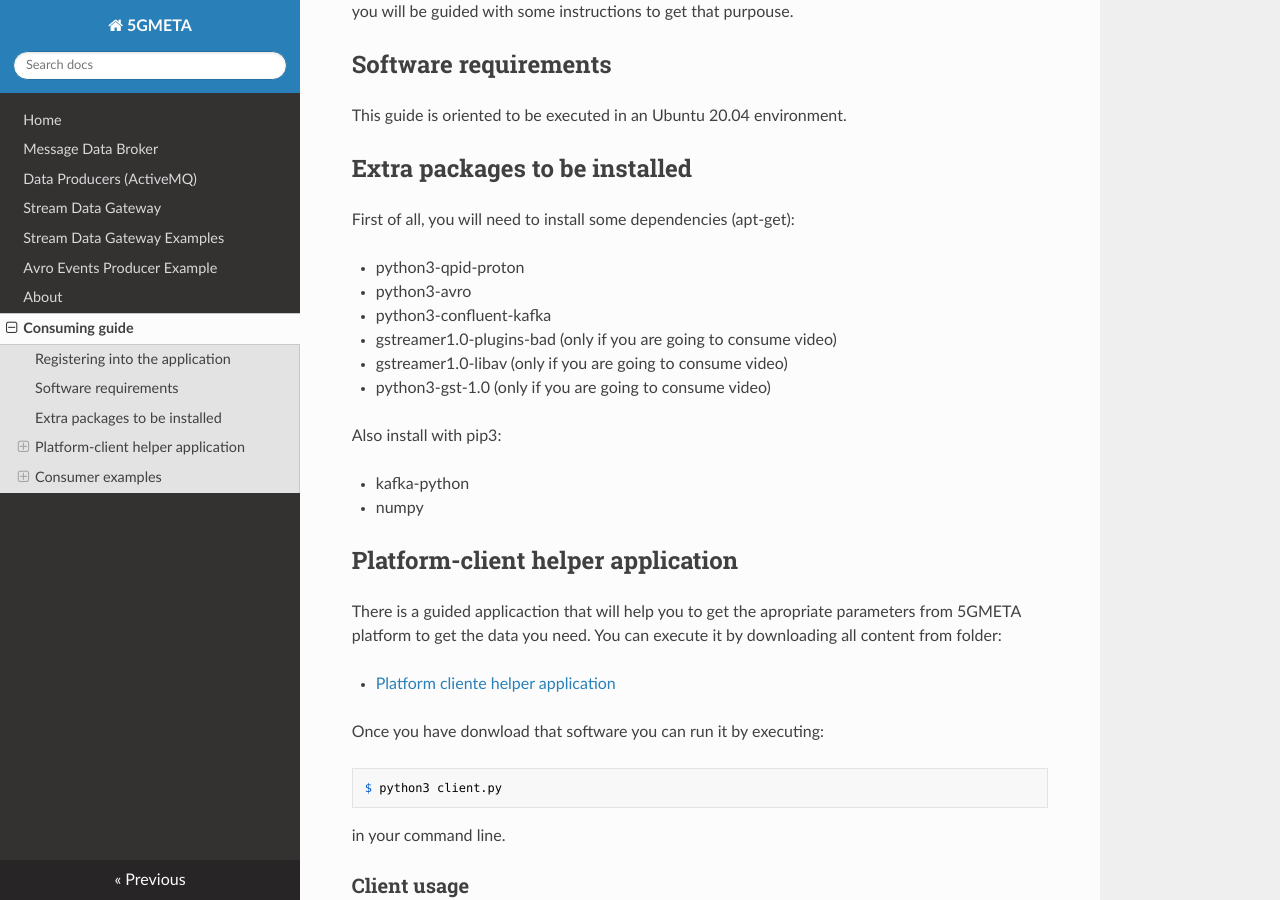
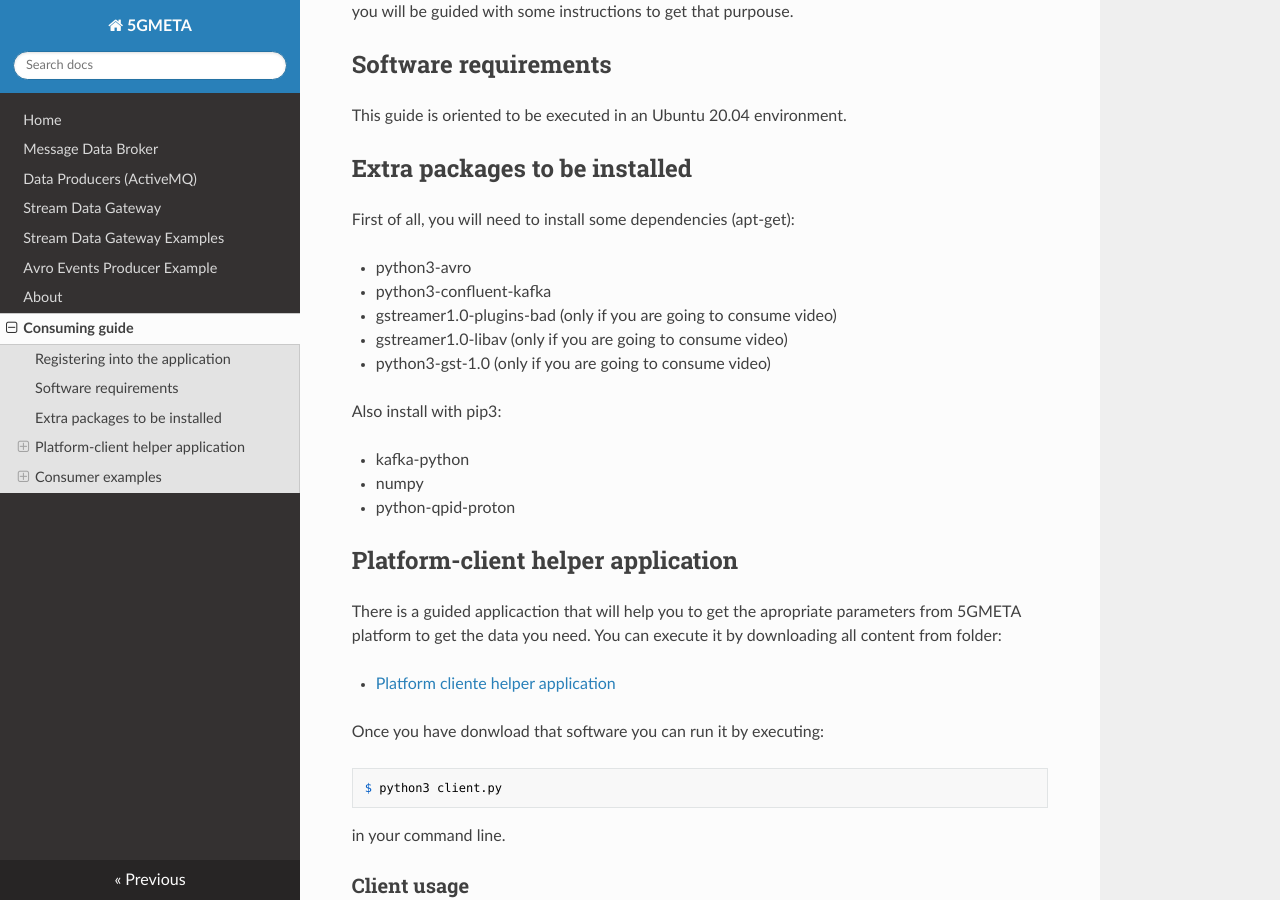
Before and after one commit to jperezcolmenar/5gmeta-dev, an MkDocs documentation site: the page built from docs/consuming-guide.md, in a window 1280 px wide and 900 px high, scrolled down 600 px. Built offline with MkDocs 1.6.1, drawn with Linux system fonts in a browser that asks for light colours; nearby versions of some CDN libraries.

```diff
--- a/docs/consuming-guide.md
+++ b/docs/consuming-guide.md
@@ -27,7 +27,6 @@
 ## Extra packages to be installed
 First of all, you will need to install some dependencies (apt-get):
 
-* python3-qpid-proton
 * python3-avro
 * python3-confluent-kafka
 * gstreamer1.0-plugins-bad (only if you are going to consume video)
@@ -38,6 +37,7 @@
 
 * kafka-python
 * numpy
+* python-qpid-proton
 
 ## Platform-client helper application
 
```
Also changed, not shown: 1 other file.
